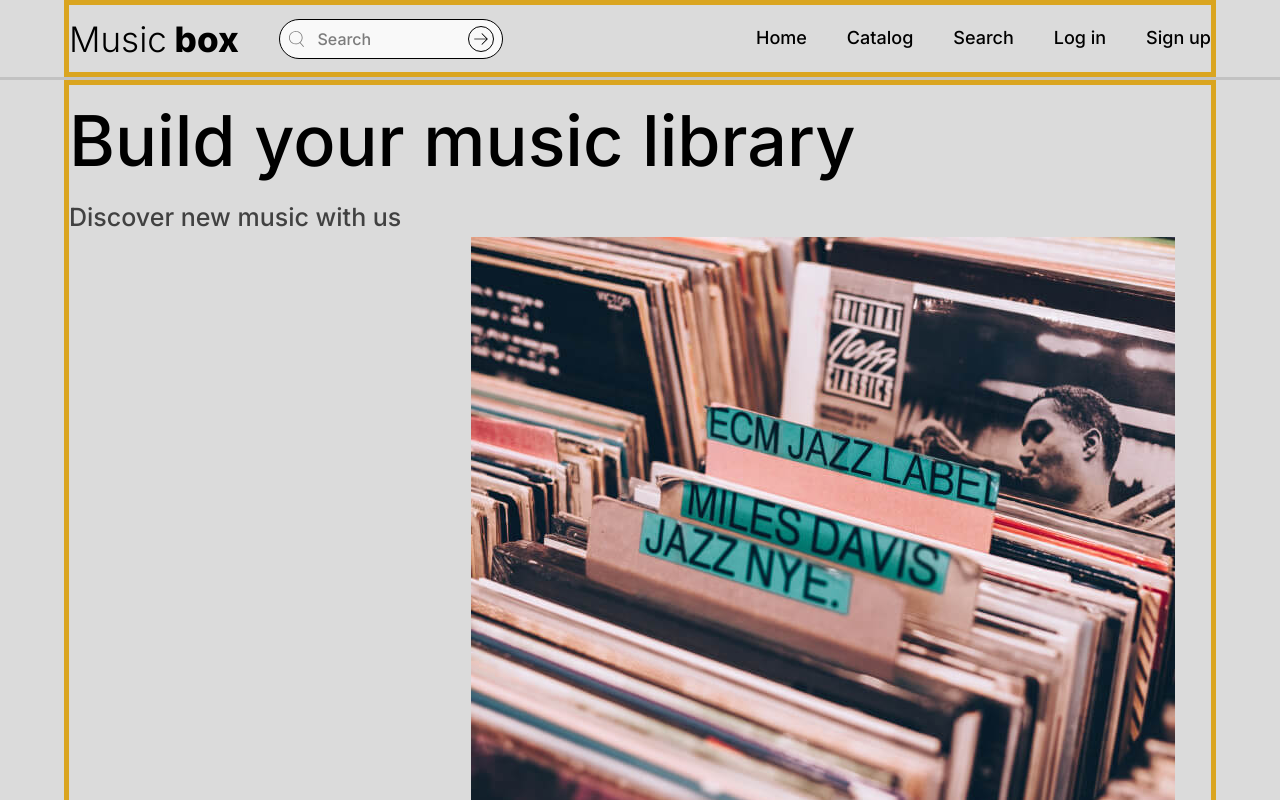
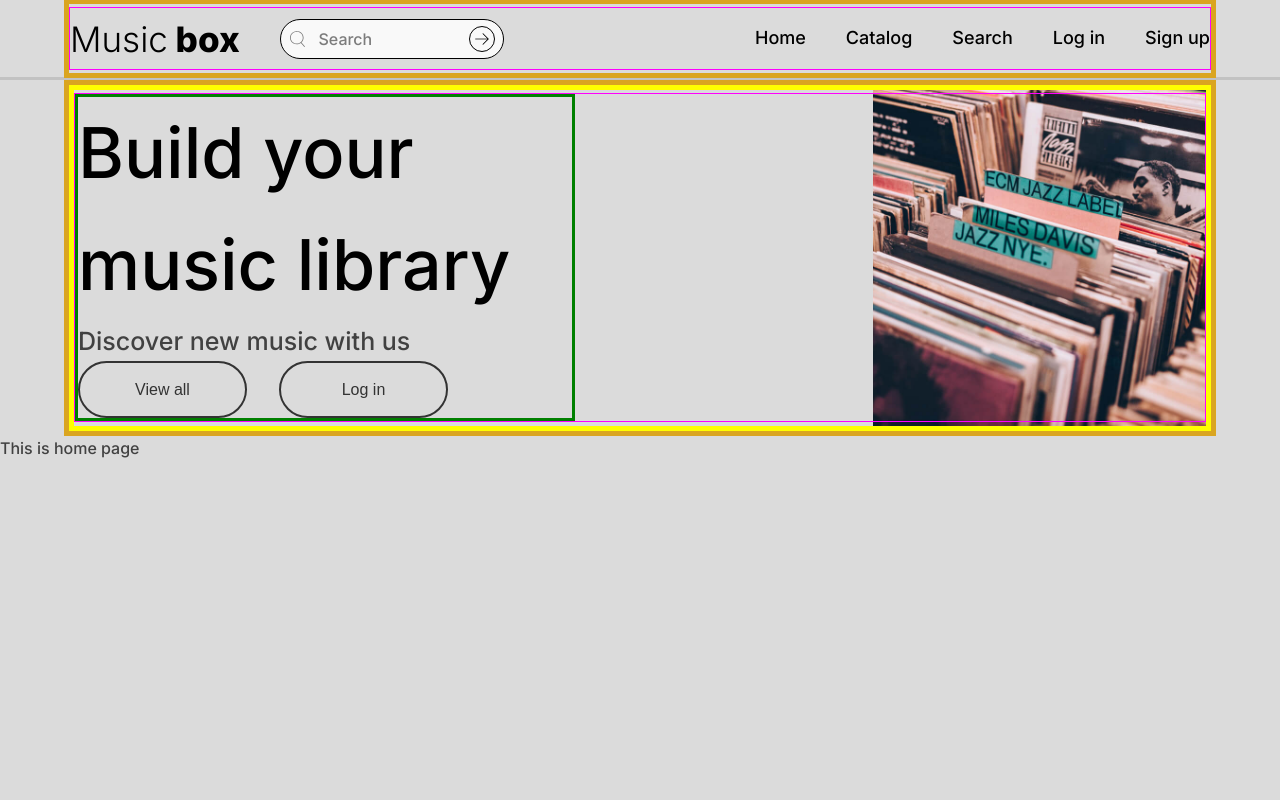
Before and after one commit to eprikhodko/music-box, a React (Create React App) app: page / in a window 1280 px wide. Shown: the top 800 px of the page. Built offline with nearby package versions, Linux system fonts and the light colour scheme.

Commit message:
Use background-image inside HeroSection

```diff
--- a/src/components/Hero.js
+++ b/src/components/Hero.js
@@ -1,12 +1,29 @@
 import styled from "styled-components"
 
 import ContainerMain from "./containers/ContainerMain"
+import Container from "./containers/Container"
 import Button from "./Button"
 
-import heroImage from "../images/florencia-viadana-F7W1QP62psQ-unsplash -optimized.jpg"
+import heroImage from "../images/florencia-viadana-F7W1QP62psQ-unsplash-optimized.jpg"
 
 const HeroSection = styled.section`
-  /* background-color: honeydew; */
+  /* display: flex; */
+  background-image: url(${heroImage});
+  background-repeat: no-repeat;
+  background-position: top right;
+  background-size: contain;
+  border: 5px solid yellow;
+`
+
+const ContainerHeroText = styled.div`
+  max-width: 500px;
+  display: flex;
+  flex-direction: column;
+  border: 3px solid green;
+`
+
+const ContainerHeroButtons = styled.div`
+  display: flex;
 `
 
 const HeroTitle = styled.h1`
@@ -22,19 +39,26 @@ const HeroSubtitle = styled.h2`
   font-weight: 500;
 `
 
-const HeroImage = styled.img`
-  max-width: 100%;
-`
+// const HeroImage = styled.img`
+//   /* max-width: 100%; */
+
+// `
 
 function Hero() {
   return (
     <ContainerMain>
       <HeroSection>
-        <HeroTitle>Build your music library</HeroTitle>
-        <HeroSubtitle>Discover new music with us</HeroSubtitle>
-        <Button hero text="View all" />
-        <Button hero text="Log in" />
-        <HeroImage src={heroImage} alt="a box full of vinyl records" />
+        <Container>
+          <ContainerHeroText>
+            <HeroTitle>Build your music library</HeroTitle>
+            <HeroSubtitle>Discover new music with us</HeroSubtitle>
+            <ContainerHeroButtons>
+              <Button hero text="View all" />
+              <Button hero text="Log in" />
+            </ContainerHeroButtons>
+          </ContainerHeroText>
+        </Container>
+        {/* <HeroImage src={heroImage} alt="a box full of vinyl records" /> */}
       </HeroSection>
     </ContainerMain>
   )
--- a/src/components/containers/Container.js
+++ b/src/components/containers/Container.js
@@ -5,8 +5,8 @@ const StyledContainer = styled.div`
   max-width: 1160px;
   display: flex;
   justify-content: space-between;
-  align-items: center;
-  /* border: 1px solid magenta; */
+  /* align-items: center; */
+  border: 1px solid magenta;
   margin: 0.2em auto;
 `
 
```
Also changed, not shown: src/images/florencia-viadana-F7W1QP62psQ-unsplash-optimized.jpg (renamed from src/images/florencia-viadana-F7W1QP62psQ-unsplash -optimized.jpg).
